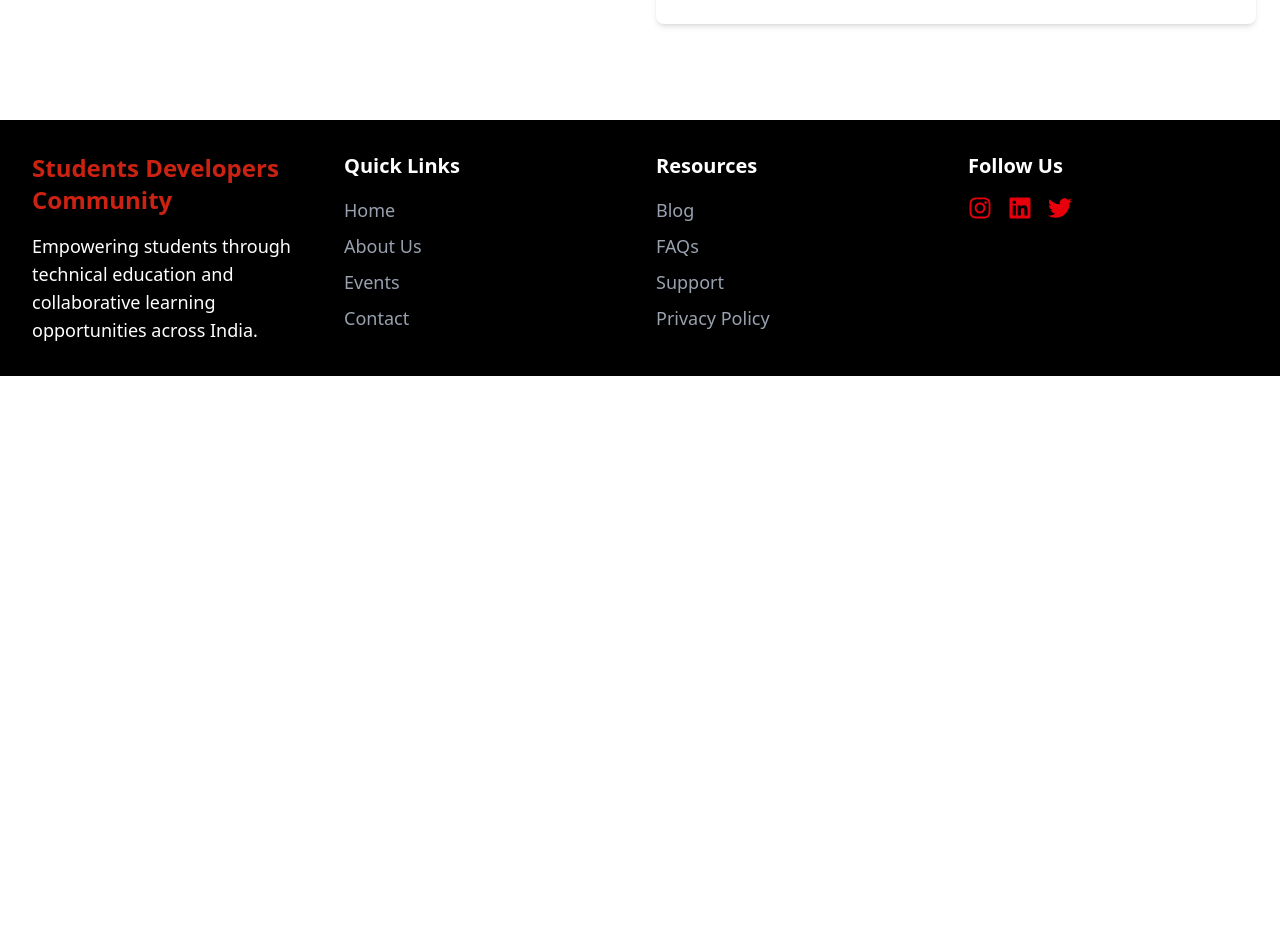
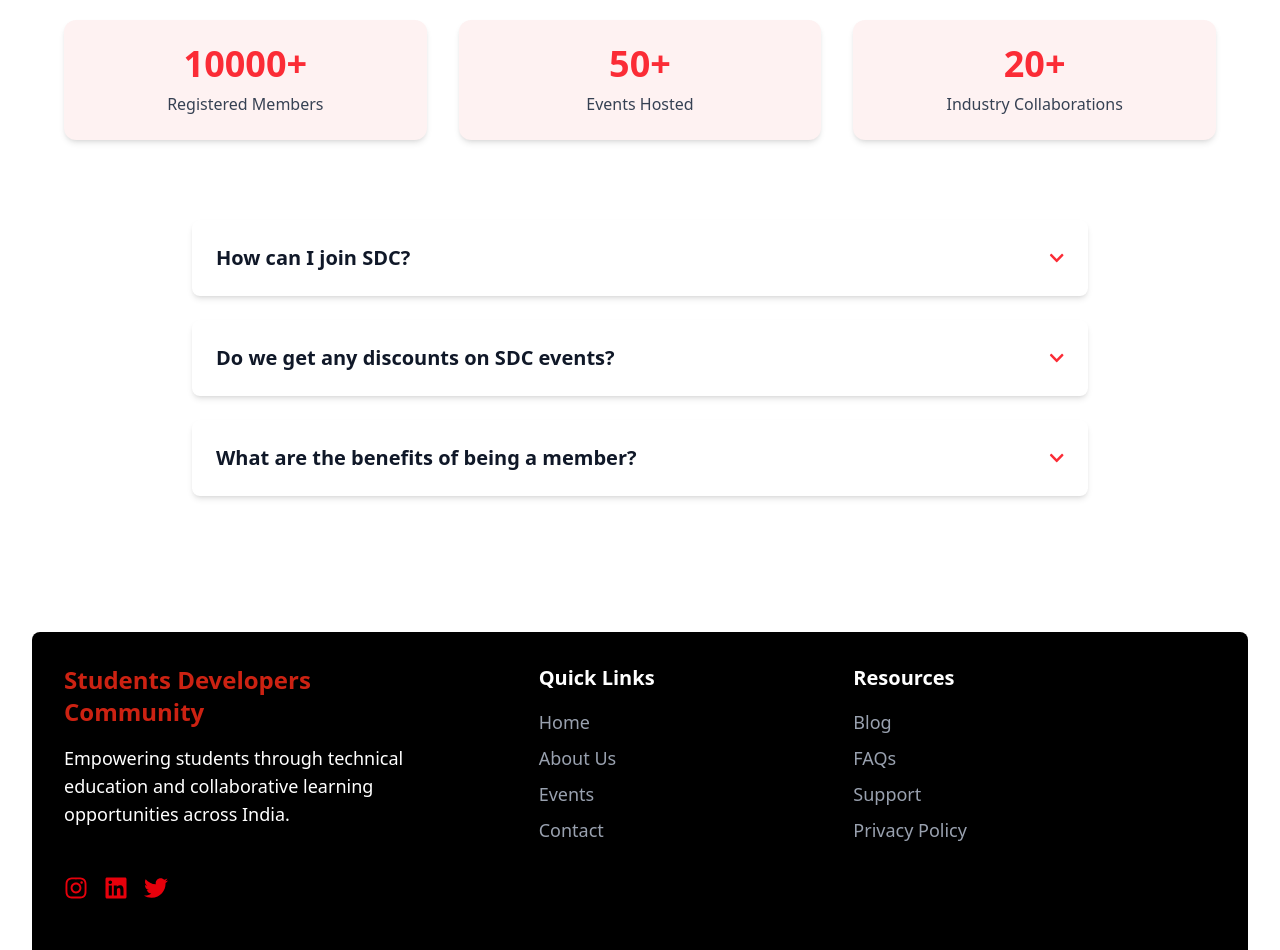
Before and after one commit to sdc-snist/sdc-web, a React (Vite) app: page / in a window 1280 px wide. Shown: the part 3322-4272 px from the top of the page. Before the commit the page ends 3698 px from the top, so only its background shows below. Built offline with nearby package versions, Linux system fonts and the light colour scheme.

Commit message:
Added navbar links

```diff
--- a/src/App.jsx
+++ b/src/App.jsx
@@ -19,6 +19,8 @@ import AboutUs from "./components/AboutUs";
 import BackendDevelopment from "./components/Events/BackendDevelopment";
 import AiEvent from "./components/Events/AiEvent";
 import React, { useRef } from "react";
+import FAQ from "./components/FAQ";
+import Footer from "./components/Footer";
 
 // Home component
 function Home() {
@@ -51,7 +53,11 @@ function Home() {
       </div>
 
       <div ref={faqRef}>
-        <FaqAndFooter />
+        <FAQ />
+      </div>
+
+      <div ref={faqRef}>
+        <Footer />
       </div>
     </>
   );
@@ -71,6 +77,8 @@ function AppWrapper() {
       <Routes>
         <Route path="/aiagent" element={<AiEvent />} />
         <Route path="/" element={<Home />} />
+        <Route path="/about-us" element={ <AboutUs />} />
+        <Route path="/FAQs" element={<FAQ />} />
         <Route
           path="/events/backend-development"
           element={<BackendDevelopment />}
--- /dev/null
+++ b/src/components/FAQ.jsx
@@ -0,0 +1,93 @@
+import React, { useState } from "react";
+import { FaChevronUp, FaChevronDown } from "react-icons/fa";
+
+const FAQPage = () => {
+  const [openIndex, setOpenIndex] = useState(null);
+
+  const toggleFAQ = (index) => {
+    setOpenIndex(openIndex === index ? null : index);
+  };
+
+  const faqs = [
+    {
+      question: "How can I join SDC?",
+      answer:
+        "You can join SDC by registering through our website or attending one of our events.",
+    },
+    {
+      question: "Do we get any discounts on SDC events?",
+      answer: "Yes, members get discounts on SDC events.",
+    },
+    {
+      question: "What are the benefits of being a member?",
+      answer:
+        "Members get access to exclusive resources, events, and networking opportunities.",
+    },
+  ];
+
+  return (
+    <div className="bg-white text-gray-900 min-h-screen py-16 pt-20 px-4 flex flex-col items-center">
+      {/* Header Section */}
+      <div className="max-w-4xl text-center mb-16">
+        <h1 className="text-5xl font-bold mb-2">Frequently</h1>
+        <h2 className="text-5xl font-bold text-red-500">asked questions</h2>
+        <p className="mt-6 text-gray-600 text-lg">
+          The FAQ section provides answers to common questions about the
+          community, events, and benefits, helping participants understand the
+          rules, registration process, and other essential details.
+        </p>
+      </div>
+
+      {/* Stats Section */}
+      <div className="max-w-6xl w-full grid grid-cols-1 sm:grid-cols-3 gap-8 mb-20">
+        <div className="text-center bg-red-50 p-6 rounded-xl shadow-md hover:shadow-lg transition">
+          <h3 className="text-4xl font-bold text-red-500">10000+</h3>
+          <p className="mt-2 text-gray-700">Registered Members</p>
+        </div>
+        <div className="text-center bg-red-50 p-6 rounded-xl shadow-md hover:shadow-lg transition">
+          <h3 className="text-4xl font-bold text-red-500">50+</h3>
+          <p className="mt-2 text-gray-700">Events Hosted</p>
+        </div>
+        <div className="text-center bg-red-50 p-6 rounded-xl shadow-md hover:shadow-lg transition">
+          <h3 className="text-4xl font-bold text-red-500">20+</h3>
+          <p className="mt-2 text-gray-700">Industry Collaborations</p>
+        </div>
+      </div>
+
+      {/* FAQ Section */}
+      <div className="max-w-4xl w-full">
+        {faqs.map((faq, index) => (
+          <div
+            key={index}
+            className="bg-white shadow-md rounded-lg p-6 mb-6 transform transition-all duration-300 hover:scale-[1.02] hover:shadow-xl cursor-pointer group"
+            onClick={() => toggleFAQ(index)}
+          >
+            <div className="flex justify-between items-center">
+              <div className="transition-all duration-300 w-full">
+                <h3 className="font-semibold text-xl text-gray-900 group-hover:text-red-500 transition-colors duration-300">
+                  {faq.question}
+                </h3>
+                <div
+                  className={`overflow-hidden transition-all duration-300 ease-in-out ${
+                    openIndex === index
+                      ? "max-h-40 opacity-100 mt-2"
+                      : "max-h-0 opacity-0"
+                  }`}
+                >
+                  <p className="text-gray-600">{faq.answer}</p>
+                </div>
+              </div>
+              {openIndex === index ? (
+                <FaChevronUp className="text-red-500 transition-transform duration-300 rotate-180 ml-4" />
+              ) : (
+                <FaChevronDown className="text-red-500 transition-transform duration-300 ml-4" />
+              )}
+            </div>
+          </div>
+        ))}
+      </div>
+    </div>
+  );
+};
+
+export default FAQPage;
--- /dev/null
+++ b/src/components/Footer.jsx
@@ -0,0 +1,46 @@
+// Footer.jsx
+import React from "react";
+import { FaInstagram, FaLinkedin, FaTwitter } from "react-icons/fa";
+
+const Footer = () => {
+  return (
+    <div className="bg-black text-white mt-12 p-8 m-8 rounded-lg">
+      <footer className="max-w-7xl mx-auto grid grid-cols-1 md:grid-cols-3 gap-8">
+        <div className="gap-50">
+          <h3 className="font-bold text-2xl text-[#E32614E5]">
+            Students Developers Community
+          </h3>
+          <p className="mt-4 text-lg">
+            Empowering students through technical education and collaborative
+            learning opportunities across India.
+          </p>
+        </div>
+        <div className="md:ml-20">
+          <h3 className="font-bold text-xl">Quick Links</h3>
+          <ul className="mt-4 space-y-2 text-lg">
+            <li><a href="#" className="text-gray-400 hover:text-white">Home</a></li>
+            <li><a href="#" className="text-gray-400 hover:text-white">About Us</a></li>
+            <li><a href="#" className="text-gray-400 hover:text-white">Events</a></li>
+            <li><a href="#" className="text-gray-400 hover:text-white">Contact</a></li>
+          </ul>
+        </div>
+        <div>
+          <h3 className="font-bold text-xl">Resources</h3>
+          <ul className="mt-4 space-y-2 text-lg">
+            <li><a href="#" className="text-gray-400 hover:text-white">Blog</a></li>
+            <li><a href="#" className="text-gray-400 hover:text-white">FAQs</a></li>
+            <li><a href="#" className="text-gray-400 hover:text-white">Support</a></li>
+            <li><a href="#" className="text-gray-400 hover:text-white">Privacy Policy</a></li>
+          </ul>
+        </div>
+        <div className="flex space-x-4 mb-8">
+          <a href="https://www.instagram.com/sdc.snist" target="_blank"><FaInstagram className="text-red-600 text-2xl" /></a>
+          <a href="https://www.linkedin.com/company/sdc-snist-student-chapter" target="_blank"><FaLinkedin className="text-red-600 text-2xl" /></a>
+          <a href="https://twitter.com/SDC_SNIST" target="_blank"><FaTwitter className="text-red-600 text-2xl" /></a>
+        </div>
+      </footer>
+    </div>
+  );
+};
+
+export default Footer;
--- a/src/components/Navbar.jsx
+++ b/src/components/Navbar.jsx
@@ -41,14 +41,14 @@ const Navbar = ({ onLinkClick, refs }) => {
                 Events
               </button>
               <button
-                onClick={() => onLinkClick(refs.aboutUsRef)}
+                onClick={() => navigate("/about-us")}
                 className="text-gray-800 hover:text-gray-600 cursor-pointer px-3 py-2 rounded-md text-xl font-medium"
               >
                 About Us
               </button>
 
               <button
-                onClick={() => onLinkClick(refs.faqRef)}
+                onClick={() => navigate("/FAQs")}
                 className="text-gray-800 hover:text-gray-600 cursor-pointer px-3 py-2 rounded-md text-xl font-medium"
               >
                 FAQs
```
